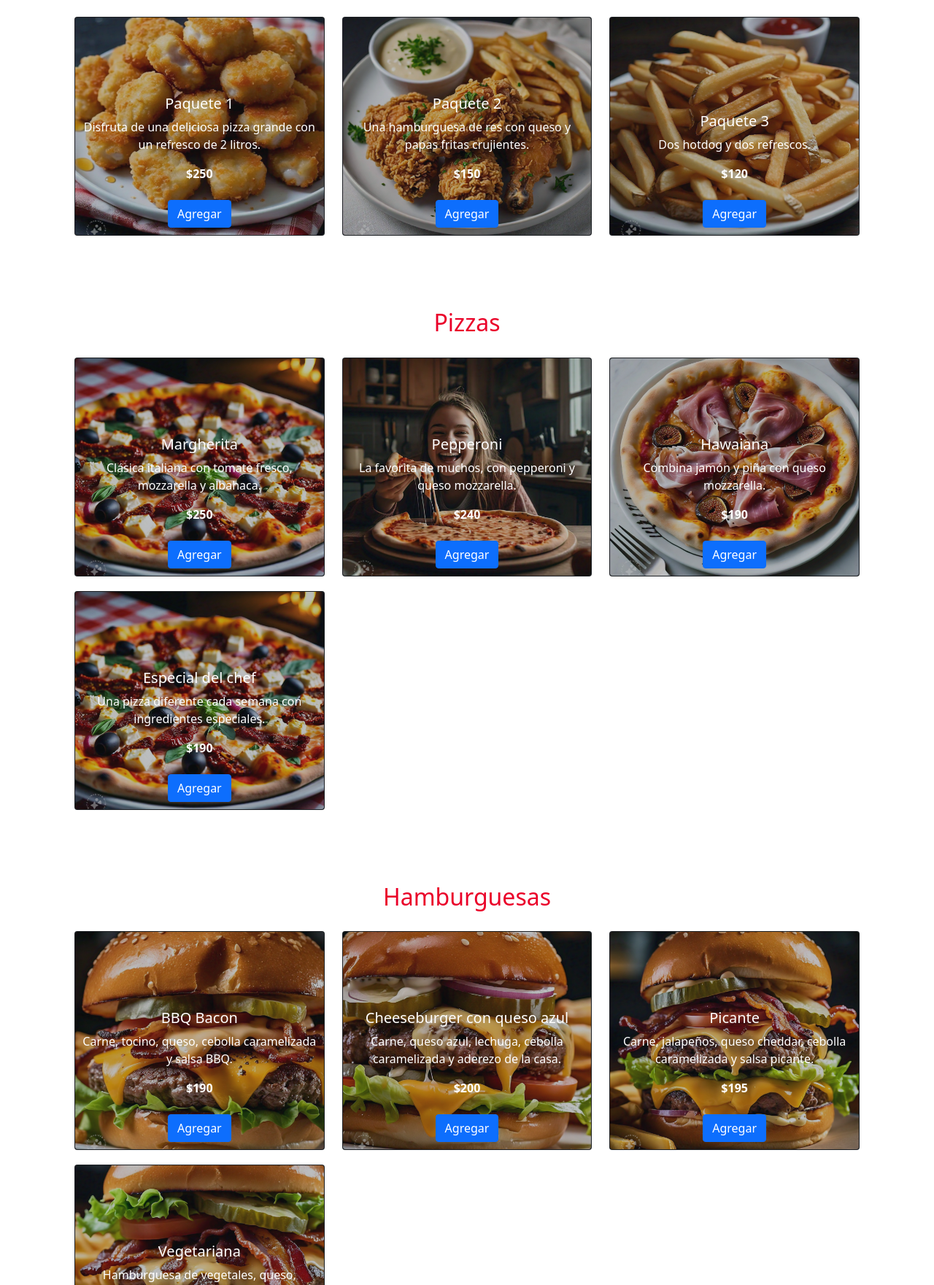
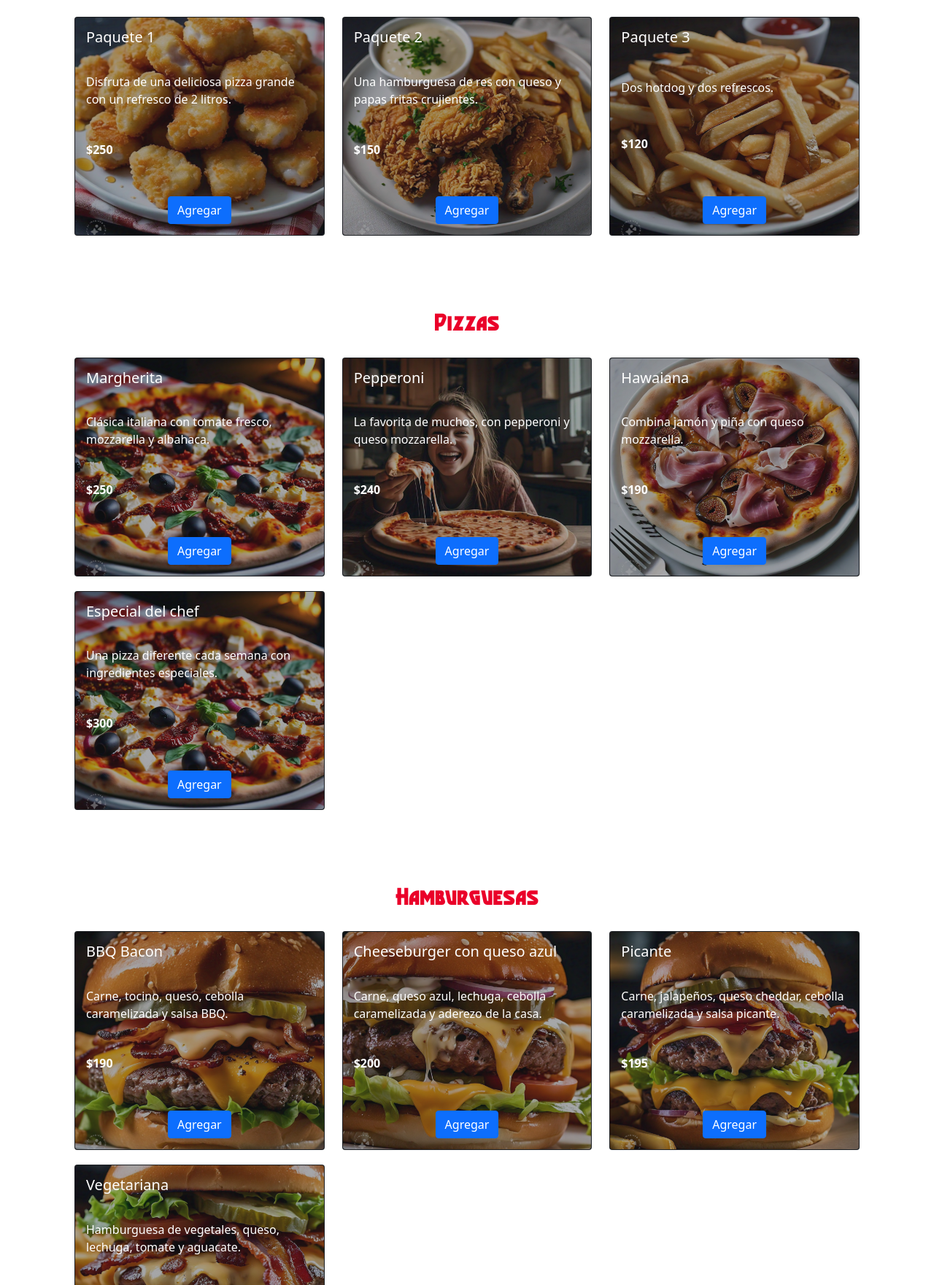
Before and after one commit to netoxdw/Menu-demo-fastfood, a plain HTML site: page index.html in a window 1280 px wide. Shown: the part 1039-2800 px from the top of the page at 73% size. Drawn offline with nearby package versions, Linux system fonts and the light colour scheme.

Commit message:
arrglando card

```diff
--- a/assets/style/style.css
+++ b/assets/style/style.css
@@ -1,3 +1,8 @@
+@font-face {
+    font-family: Popula cafe;
+    src: url(/assets/fonts/PopularCafeNF.otf);
+}
+
 html {
     scroll-behavior: smooth;
 }
@@ -15,7 +20,7 @@ html {
 }
 
 .navbar {
-    background-color: rgb(0, 0, 0, 0.7);
+    background-color: rgb(0, 0, 0, 0.3);
     /* Un rojo hamburguesa */
     border-bottom: 2px solid #ffc107;
     /* Bordes amarillos para contraste */
@@ -98,7 +103,7 @@ html {
     left: 0;
     right: 0;
     bottom: 0;
-    background-color: rgba(0, 0, 0, 0.6);
+    background-color: rgba(0, 0, 0, 0.2);
     /* Capa de oscurecimiento negro con transparencia */
     z-index: 1;
     /* Asegúrate de que esté debajo del contenido */
@@ -126,6 +131,7 @@ html {
 
 h1 {
     margin-bottom: 30px;
+    font-family: "Popula cafe";
 }
 
 a {
@@ -204,6 +210,7 @@ a {
 h2 {
     color: #ea0029;
     margin-top: 100px;
+    font-family: "Popula cafe";
 }
 
 .card {
@@ -213,6 +220,7 @@ h2 {
     transition: transform 0.3s ease-in-out;
     height: 300px;
     /* Establece una altura fija para todas las tarjetas */
+    text-align: start;
 }
 
 .card:hover {
@@ -226,14 +234,14 @@ h2 {
     /* Ajuste para que la imagen cubra toda la tarjeta */
     object-fit: cover;
     /* Asegura que la imagen cubra completamente el área asignada sin distorsionarse */
-    opacity: 0.7;
+    opacity: 0.6;
     /* Oscurecimiento de la imagen para mejorar la legibilidad del texto */
 }
 
 .card-img-overlay {
-    padding: 10px;
-    /* Espaciado interno */
+    padding: 15PX;
 }
+
 
 .btn-primary {
     align-self: center;
--- a/index.html
+++ b/index.html
@@ -48,11 +48,7 @@
 
     <section class="hero-section">
         <div class="container text-center text-white">
-            <h1>¡Explosión de sabor en cada bocado!</h1>
-            <p class="lead">
-                <b>¡Sin filas ni esperas!</b> Pide desde tu celular y recógelo cuando quieras.<br>
-                <br>Domicilio | Servicio en Mesa | Recoger
-            </p>
+            <h1>Hamburguesas la esquinita</h1>
             <a href="#menu"><p class="scroll-down">Menú <br> <i class="fas fa-chevron-down"></i></p></a>
         </div>
     </section>
@@ -67,10 +63,11 @@
     <div class="container">
         <h2 id="paquetes">Paquetes</h2>
         <div class="menu row">
+
             <div class="col-md-4">
                 <div class="card bg-dark text-white">
                     <img src="/assets/img/nuggets.jpeg" class="card-img" alt="Pizza y Refresco">
-                    <div class="card-img-overlay d-flex flex-column justify-content-end">
+                    <div class="card-img-overlay d-flex flex-column justify-content-between">
                         <h5 class="card-title">
                             <Param>Paquete 1</Param>
                         </h5>
@@ -85,20 +82,20 @@
             <div class="col-md-4">
                 <div class="card bg-dark text-white">
                     <img src="/assets/img/Paquete 2.jpeg" class="card-img" alt="Hamburguesa con Papas">
-                    <div class="card-img-overlay d-flex flex-column justify-content-end">
-                        <h5 class="card-title">Paquete 2</h5>
+                    <div class="card-img-overlay d-flex flex-column justify-content-between">
+                        <h5 class="card-title">Paquete 2</h5> <!-- Mueve h5 al inicio -->
                         <p class="card-text">Una hamburguesa de res con queso y papas fritas crujientes.</p>
                         <p class="card-text"><strong>$150</strong></p>
-                        <button class="btn btn-primary mt-2"
-                            onclick="agregarAlCarrito('Paquete 2', 150)">Agregar</button>
+                        <button class="btn btn-primary mt-2" onclick="agregarAlCarrito('Paquete 2', 150)">Agregar</button>
                     </div>
                 </div>
             </div>
 
+
             <div class="col-md-4">
                 <div class="card bg-dark text-white">
                     <img src="/assets/img/papas fritas.jpeg" class="card-img" alt="Hamburguesa con Papas">
-                    <div class="card-img-overlay d-flex flex-column justify-content-end">
+                    <div class="card-img-overlay d-flex flex-column justify-content-between">
                         <h5 class="card-title">Paquete 3</h5>
                         <p class="card-text">Dos hotdog y dos refrescos.</p>
                         <p class="card-text"><strong>$120</strong></p>
@@ -114,7 +111,7 @@
             <div class="col-md-4">
                 <div class="card bg-dark text-white">
                     <img src="/assets/img/pizza.jpeg" class="card-img" alt="Pizza y Refresco">
-                    <div class="card-img-overlay d-flex flex-column justify-content-end">
+                    <div class="card-img-overlay d-flex flex-column justify-content-between">
                         <h5 class="card-title">
                             <Param>Margherita</Param>
                         </h5>
@@ -129,9 +126,9 @@
             <div class="col-md-4">
                 <div class="card bg-dark text-white">
                     <img src="/assets/img/pizza (2).jpeg" class="card-img" alt="Hamburguesa con Papas">
-                    <div class="card-img-overlay d-flex flex-column justify-content-end">
+                    <div class="card-img-overlay d-flex flex-column justify-content-between">
                         <h5 class="card-title">Pepperoni</h5>
-                        <p class="card-text"> La favorita de muchos, con pepperoni y queso mozzarella.</p>
+                        <p class="card-text">La favorita de muchos, con pepperoni y queso mozzarella.</p>
                         <p class="card-text"><strong>$240</strong></p>
                         <button class="btn btn-primary mt-2"
                             onclick="agregarAlCarrito('Pizza Pepperoni', 240)">Agregar</button>
@@ -142,7 +139,7 @@
             <div class="col-md-4">
                 <div class="card bg-dark text-white">
                     <img src="/assets/img/pizza (1).jpeg" class="card-img" alt="Hamburguesa con Papas">
-                    <div class="card-img-overlay d-flex flex-column justify-content-end">
+                    <div class="card-img-overlay d-flex flex-column justify-content-between">
                         <h5 class="card-title">Hawaiana</h5>
                         <p class="card-text">Combina jamón y piña con queso mozzarella.</p>
                         <p class="card-text"><strong>$190</strong></p>
@@ -154,10 +151,10 @@
             <div class="col-md-4">
                 <div class="card bg-dark text-white">
                     <img src="/assets/img/pizza.jpeg" class="card-img" alt="Hamburguesa con Papas">
-                    <div class="card-img-overlay d-flex flex-column justify-content-end">
+                    <div class="card-img-overlay d-flex flex-column justify-content-between">
                         <h5 class="card-title">Especial del chef</h5>
                         <p class="card-text">Una pizza diferente cada semana con ingredientes especiales.</p>
-                        <p class="card-text"><strong>$190</strong></p>
+                        <p class="card-text"><strong>$300</strong></p>
                         <button class="btn btn-primary mt-2"
                             onclick="agregarAlCarrito('Pizza Especial del chef', 300)">Agregar</button>
                     </div>
@@ -170,7 +167,7 @@
             <div class="col-md-4">
                 <div class="card bg-dark text-white">
                     <img src="/assets/img/hamburguesas (1).jpeg" class="card-img" alt="Pizza y Refresco">
-                    <div class="card-img-overlay d-flex flex-column justify-content-end">
+                    <div class="card-img-overlay d-flex flex-column justify-content-between">
                         <h5 class="card-title">
                             <Param>BBQ Bacon</Param>
                         </h5>
@@ -185,7 +182,7 @@
             <div class="col-md-4">
                 <div class="card bg-dark text-white">
                     <img src="/assets/img/hamburguesas (2).jpeg" class="card-img" alt="Hamburguesa con Papas">
-                    <div class="card-img-overlay d-flex flex-column justify-content-end">
+                    <div class="card-img-overlay d-flex flex-column justify-content-between">
                         <h5 class="card-title">Cheeseburger con queso azul</h5>
                         <p class="card-text">Carne, queso azul, lechuga, cebolla caramelizada y aderezo de la casa.</p>
                         <p class="card-text"><strong>$200</strong></p>
@@ -198,7 +195,7 @@
             <div class="col-md-4">
                 <div class="card bg-dark text-white">
                     <img src="/assets/img/hamburguesas (3).jpeg" class="card-img" alt="Hamburguesa con Papas">
-                    <div class="card-img-overlay d-flex flex-column justify-content-end">
+                    <div class="card-img-overlay d-flex flex-column justify-content-between">
                         <h5 class="card-title">Picante</h5>
                         <p class="card-text">Carne, jalapeños, queso cheddar, cebolla caramelizada y salsa picante.</p>
                         <p class="card-text"><strong>$195</strong></p>
@@ -210,7 +207,7 @@
             <div class="col-md-4">
                 <div class="card bg-dark text-white">
                     <img src="/assets/img/hamburguesas.jpeg" class="card-img" alt="Hamburguesa con Papas">
-                    <div class="card-img-overlay d-flex flex-column justify-content-end">
+                    <div class="card-img-overlay d-flex flex-column justify-content-between">
                         <h5 class="card-title">Vegetariana</h5>
                         <p class="card-text">Hamburguesa de vegetales, queso, lechuga, tomate y aguacate.</p>
                         <p class="card-text"><strong>$160</strong></p>
@@ -226,7 +223,7 @@
             <div class="col-md-4">
                 <div class="card bg-dark text-white">
                     <img src="/assets/img/refrescos.jpeg" class="card-img" alt="Pizza y Refresco">
-                    <div class="card-img-overlay d-flex flex-column justify-content-end">
+                    <div class="card-img-overlay d-flex flex-column justify-content-between">
                         <h5 class="card-title">
                             <Param>Refrescos</Param>
                         </h5>
@@ -240,7 +237,7 @@
             <div class="col-md-4">
                 <div class="card bg-dark text-white">
                     <img src="/assets/img/Aguas frescas.jpg" class="card-img" alt="Hamburguesa con Papas">
-                    <div class="card-img-overlay d-flex flex-column justify-content-end">
+                    <div class="card-img-overlay d-flex flex-column justify-content-between">
                         <h5 class="card-title">Aguas frescas 1/2L</h5>
                         <p class="card-text">Jamaica, Orchata, Naranja y Manzana</p>
                         <p class="card-text"><strong>$30</strong></p>
@@ -252,6 +249,7 @@
         </div>
 
     </div>
+
 
 
     <!-- Sección Invitación al Restaurante con Mapa -->
```
Also changed, not shown: assets/fonts/1001fonts-popularcafeaa-eula.txt (added), assets/fonts/PopularCafeNF.otf (added), assets/fonts/PopularCafeNF.ttf (added), assets/img/bg-pizza.avif.
